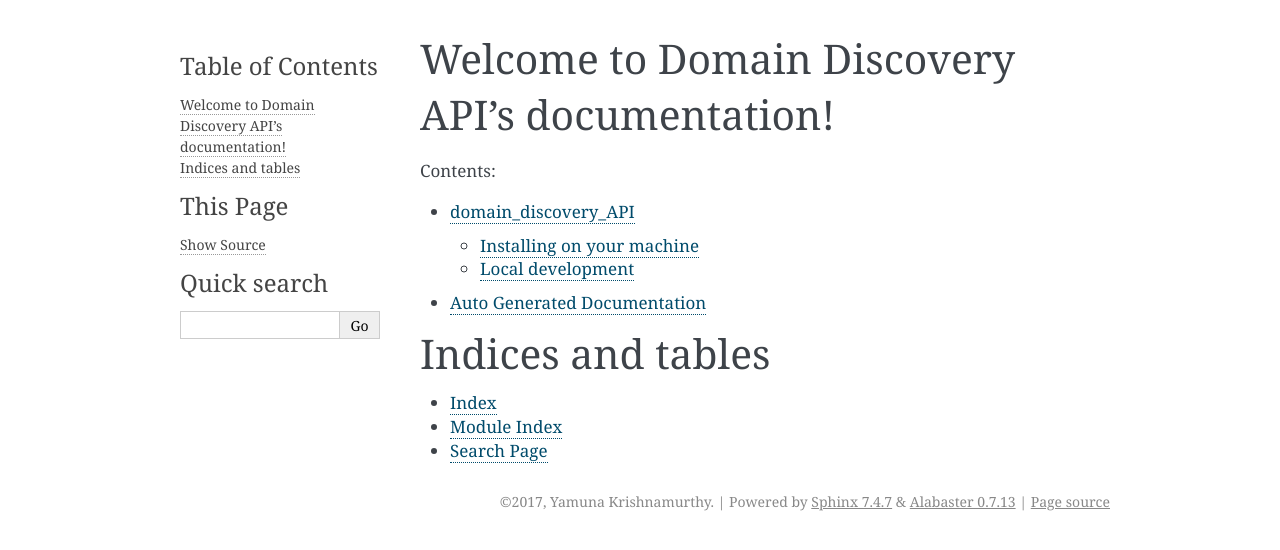
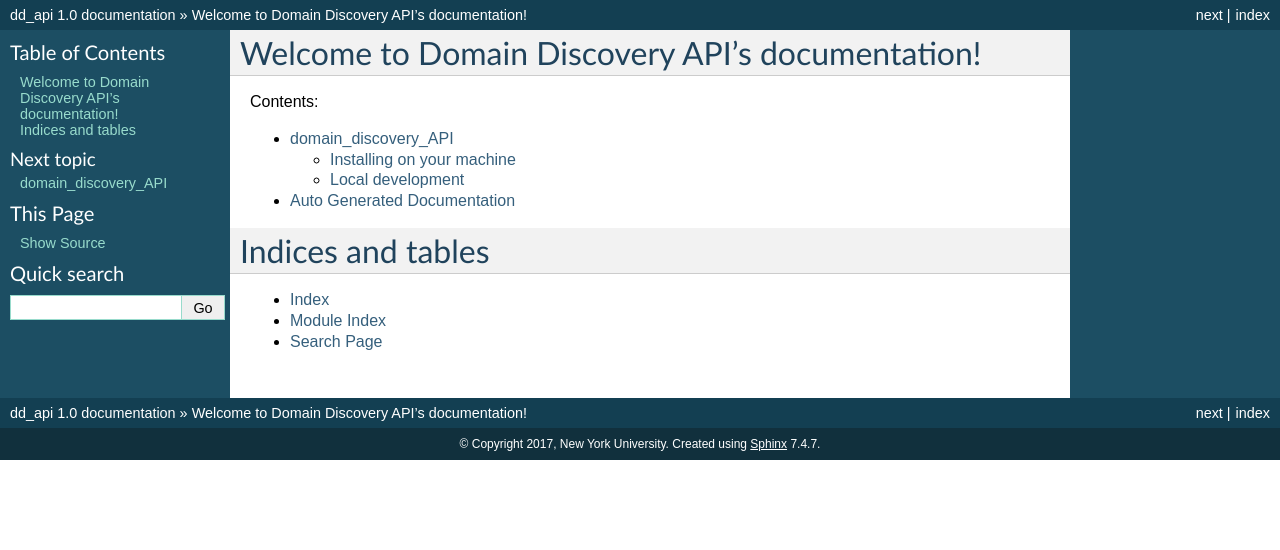
Before and after one commit to VIDA-NYU/domain_discovery_API, a Sphinx documentation site: the page built from docs/source/index.rst, in a window 1280 px wide. Shown: the top 550 px of the page. Built offline with Sphinx 7.4.7, drawn with Linux system fonts in a browser that asks for light colours.

Commit message:
Using the default html template

```diff
--- a/docs/source/conf.py
+++ b/docs/source/conf.py
@@ -54,7 +54,7 @@ master_doc = 'index'
 
 # General information about the project.
 project = u'dd_api'
-copyright = u'2017, Yamuna Krishnamurthy'
+copyright = u'2017, New York University'
 author = u'Yamuna Krishnamurthy'
 
 # The version info for the project you're documenting, acts as replacement for
@@ -90,7 +90,7 @@ todo_include_todos = True
 # The theme to use for HTML and HTML Help pages.  See the documentation for
 # a list of builtin themes.
 #
-html_theme = 'alabaster'
+html_theme = 'default'
 
 # Theme options are theme-specific and customize the look and feel of a theme
 # further.  For a list of options available for each theme, see the
```
